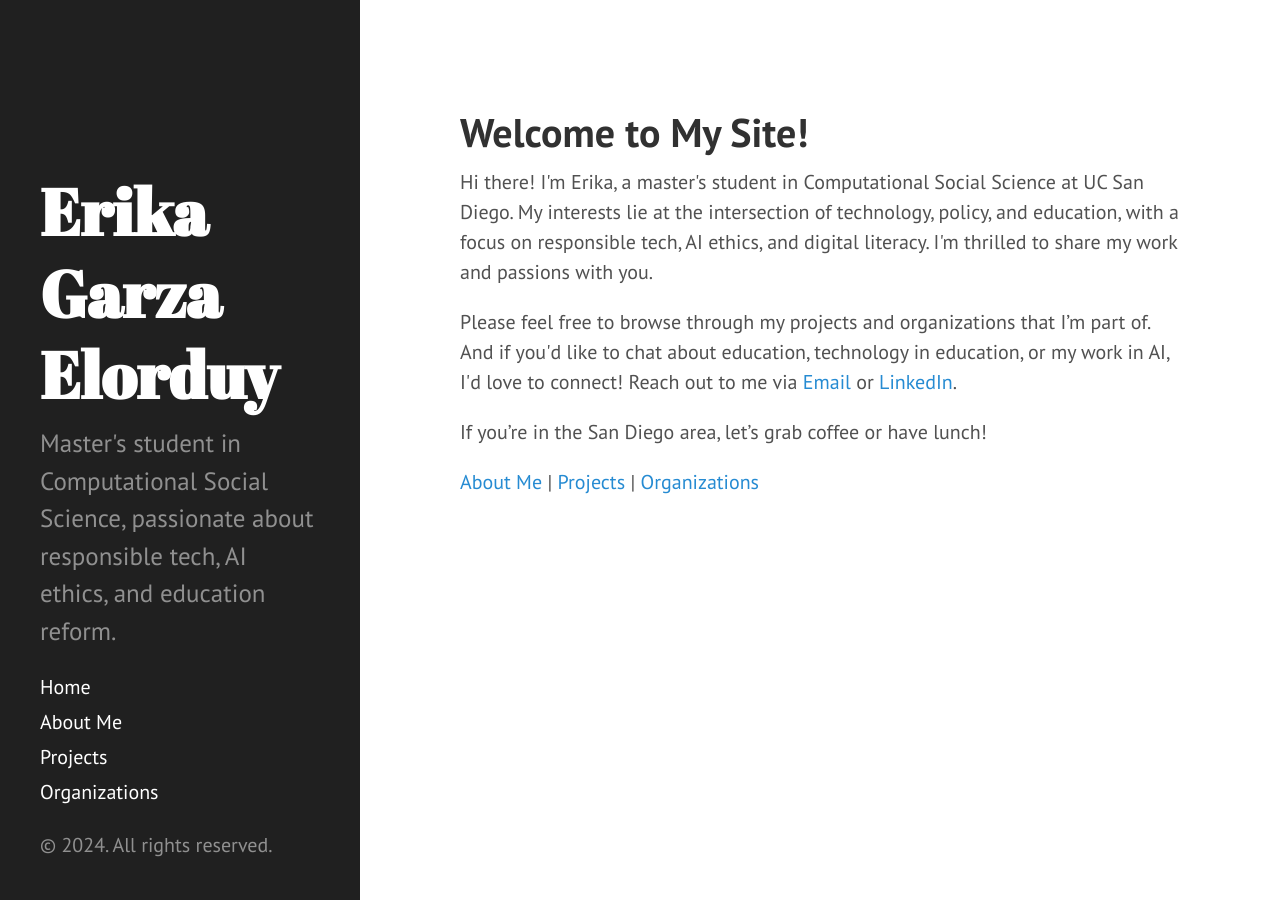
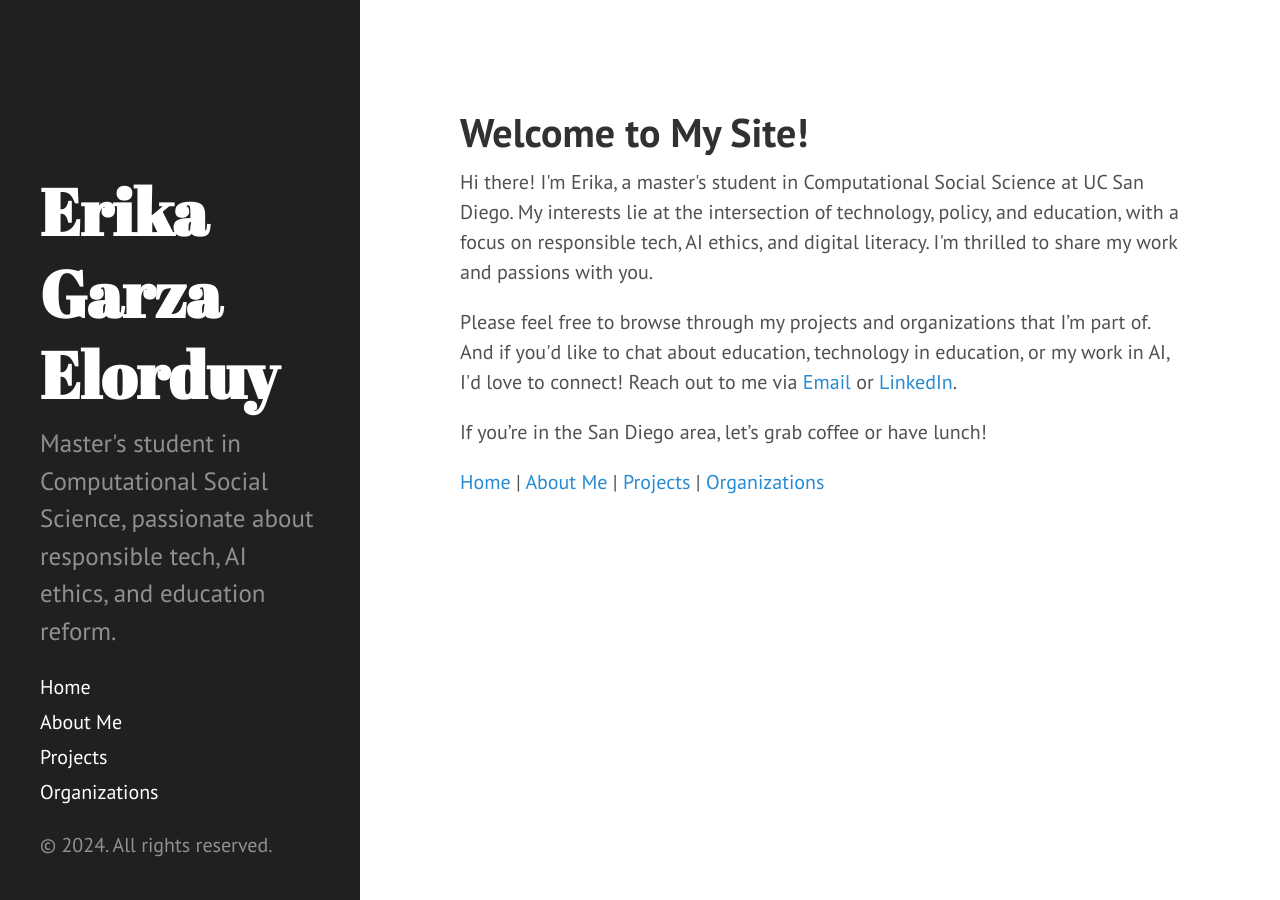
Before and after one commit to e-garzaelorduy/e-garzaelorduy.github.io, a Jekyll site: the page built from index.html, in a window 1280 px wide. Built offline with Jekyll 4.4.1, drawn with Linux system fonts in a browser that asks for light colours; Markdown is read by kramdown in place of the engine named in the settings; the list of posts is cut into pages by our own code.

Commit message:
Update index.html

```diff
--- a/index.html
+++ b/index.html
@@ -11,6 +11,7 @@ title: Home
 </div>
 
 <div class="links">
+  <a href = "/organizations/">Home</a> |
   <a href="/about">About Me</a> |
   <a href="/projects">Projects</a> |
   <a href="/organizations">Organizations</a>
```
